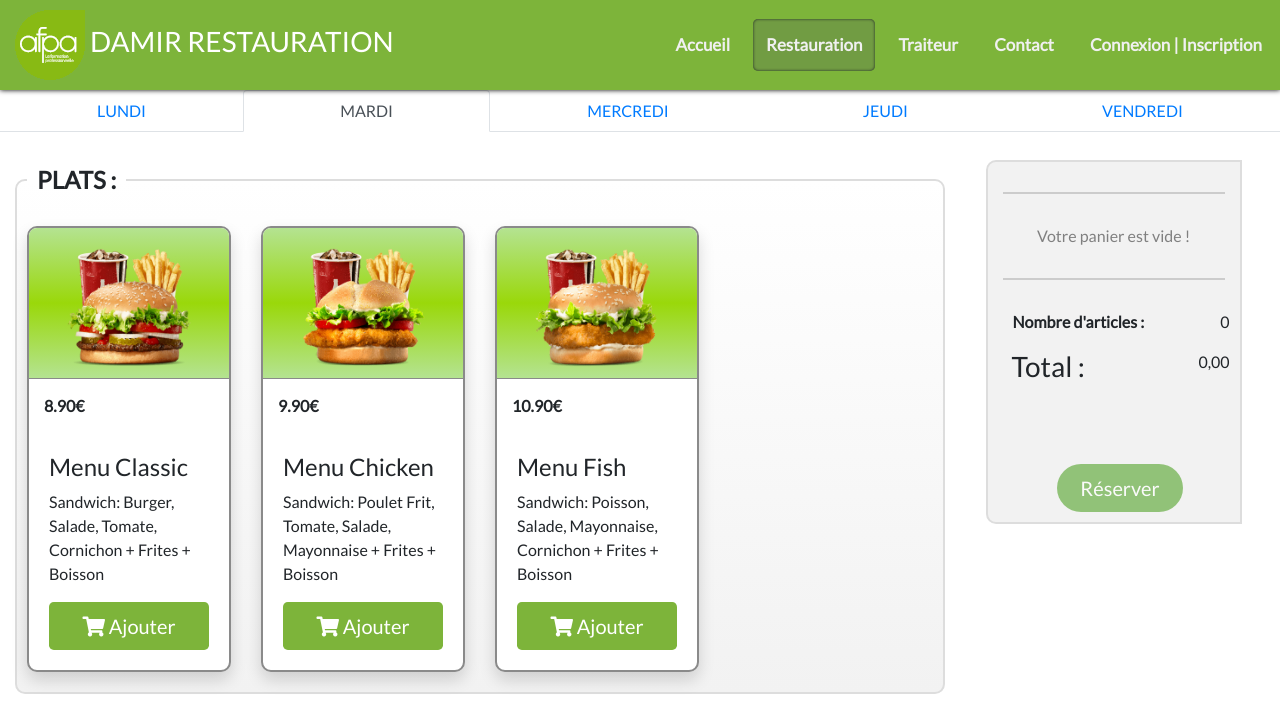
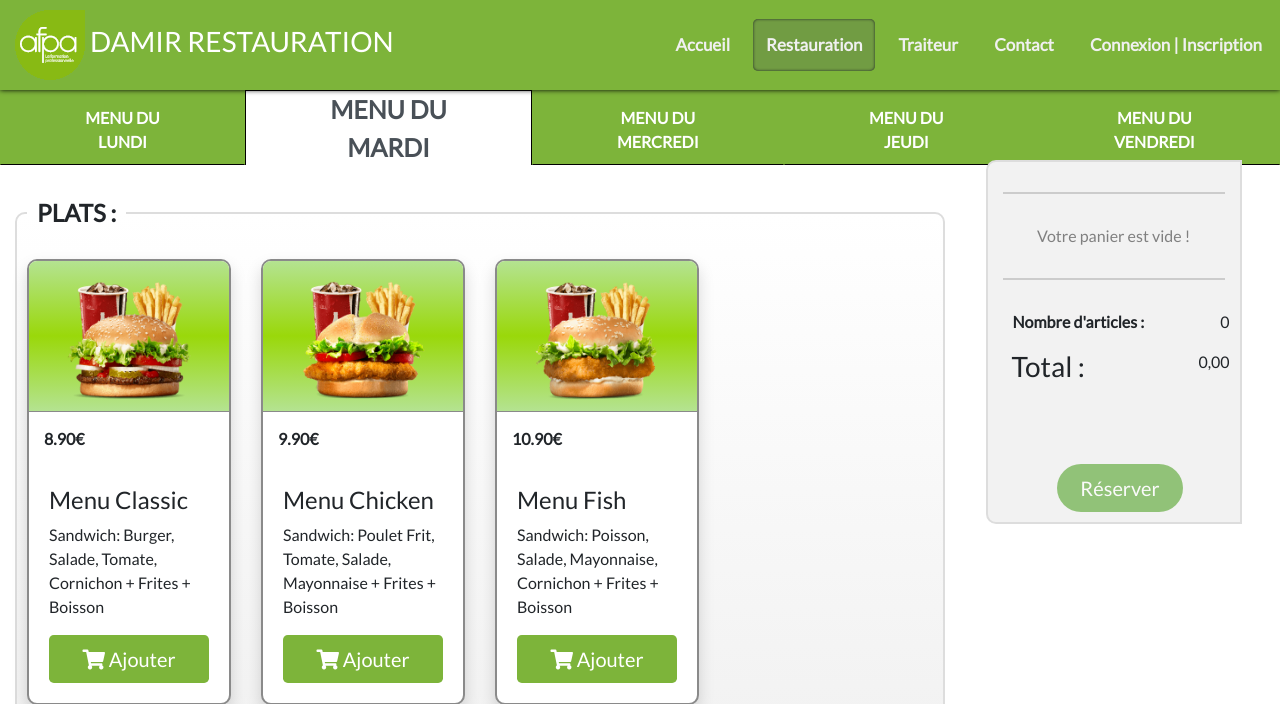
Before and after one commit to n1c0b/damir-project, a PHP site: page /damir-project-git/restauration.php in a window 1280 px wide. Shown: the top 704 px of the page. Run offline with PHP 8.4, Linux system fonts and the light colour scheme; data comes from the database, SQL or seed files in the repository.

Commit message:
Mise en page restauration.php

```diff
--- a/Ressources/css/restauration.css
+++ b/Ressources/css/restauration.css
@@ -7,7 +7,31 @@
 }
 
 /* --------------------------------------------- SECTION NAVBAR ONGLET JOUR --------------------------------------------- */
+nav .onglet{
+    background: #7DB43A;
+    border-radius: 0px !important;
+    height: 75px;
+    font-weight: bold;
+    color: #fff;
+    padding-top: 15px;
+    transition: all 0.1s ease;
+    border-bottom: solid 1px #000 !important;
+}
 
+nav .onglet:hover{
+    background: #f2f2f2;
+    color: #000;
+    font-size: 17px;
+}
+
+.nav .onglet.active{
+    border-bottom: none !important;
+    border-left: solid 1px #000;
+    border-right: solid 1px #000;
+    border-top: solid 1px #000;
+    font-size: 25px;
+    padding-top: 0px;
+}
 
 /* --------------------------------------------- SECTION PRODUITSPANIER --------------------------------------------- */
 #produitsPanier legend{
@@ -205,3 +229,10 @@
         font-size: 10px;
     }
 }
+
+/* -------------------------------------------- NAVBAR ONGLET MEDIA -------------------------------------------- */
+@media (max-width: 628px){
+    .nav .onglet.active{
+        border: none !important;
+    }
+}
--- a/restauration.php
+++ b/restauration.php
@@ -51,14 +51,13 @@ Database::disconnect();
 
 
 <!-- |||||||||||||||||||||||||||||||||||||||||||||| NAVBAR ONGLETS |||||||||||||||||||||||||||||||||||||||||||||| -->
-
 <nav>
-    <div class="nav nav-tabs w-100 nav-fill" id="nav-tab" role="tablist">
-        <a class="nav-item nav-link onglet <?php if(date('l') =='Monday'){echo 'active';}?>" data-toggle="tab" id="lundiTab" href="#lundi" role="tab">LUNDI</a>
-        <a class="nav-item nav-link onglet <?php if(date('l') =='Tuesday'){echo 'active';}?>" data-toggle="tab" id="mardiTab" href="#mardi" role="tab">MARDI</a>
-        <a class="nav-item nav-link onglet<?php if(date('l') =='Wednesday'){echo 'active';}?>" data-toggle="tab" id="mercrediTab" href="#mercredi" role="tab">MERCREDI</a>
-        <a class="nav-item nav-link onglet <?php if(date('l') =='Thursday'){echo 'active';}?>" data-toggle="tab" id="jeudiTab" href="#jeudi" role="tab">JEUDI</a>
-        <a class="nav-item nav-link onglet <?php if(date('l') =='Friday'){echo 'active';}?>"data-toggle="tab" id="vendrediTab" href="#vendredi" role="tab">VENDREDI</a>
+    <div class="nav nav-tabs nav-fill  navbar-expand-md navbar-dark py-0 px-0" id="nav-tab" role="tablist">
+        <a class="nav-item nav-link onglet <?php if(date('l') =='Monday'){echo 'active';}?>" data-toggle="tab" id="lundiTab" href="#lundi" role="tab">MENU DU <br> LUNDI</a>
+        <a class="nav-item nav-link onglet <?php if(date('l') =='Tuesday'){echo 'active';}?>" data-toggle="tab" id="mardiTab" href="#mardi" role="tab">MENU DU <br> MARDI</a>
+        <a class="nav-item nav-link onglet<?php if(date('l') =='Wednesday'){echo 'active';}?>" data-toggle="tab" id="mercrediTab" href="#mercredi" role="tab">MENU DU <br> MERCREDI</a>
+        <a class="nav-item nav-link onglet <?php if(date('l') =='Thursday'){echo 'active';}?>" data-toggle="tab" id="jeudiTab" href="#jeudi" role="tab">MENU DU <br> JEUDI</a>
+        <a class="nav-item nav-link onglet <?php if(date('l') =='Friday'){echo 'active';}?>"data-toggle="tab" id="vendrediTab" href="#vendredi" role="tab">MENU DU <br> VENDREDI</a>
     </div>
 </nav>
 
```
